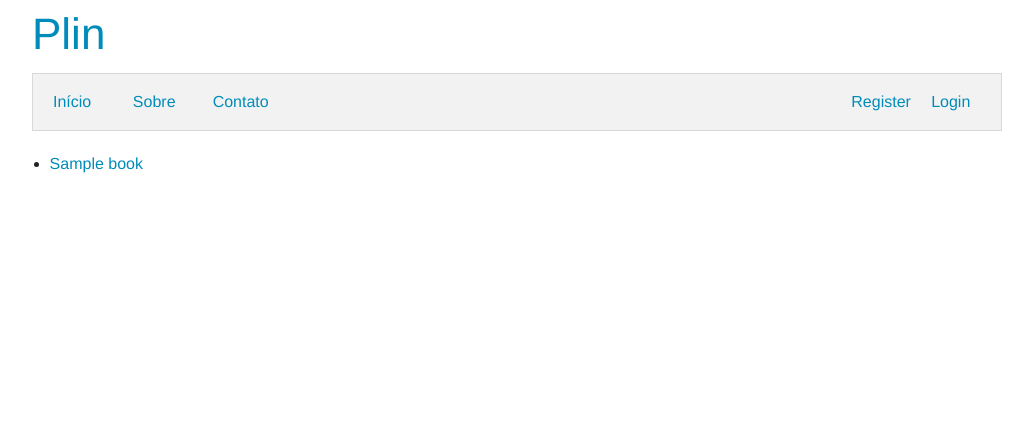
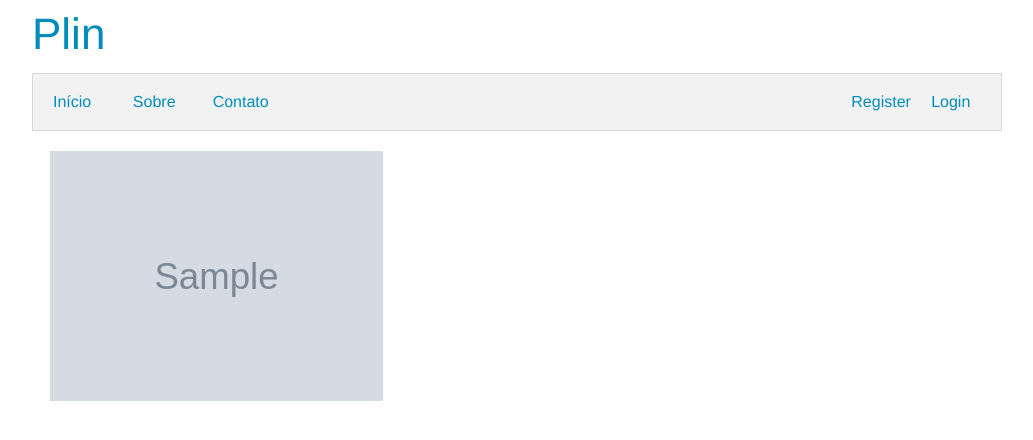
Before and after one commit to antoviaque/plin, a Django app: page / in a window 1280 px wide. Shown: the top 440 px of the page, without its empty margins (123-1156 px from the left). Run offline with Django 3.2, Linux system fonts and the light colour scheme; tables that the repository leaves empty hold one stand-in row (values such as "Sample post"); grey boxes marked "Sample" are stand-in pictures.

Commit message:
Display cover on homepage/search instead of title

```diff
--- a/bookshelf/templates/book/search.html
+++ b/bookshelf/templates/book/search.html
@@ -1,12 +1,12 @@
 {% extends "index.html" %}
 
 {% block content %}
-  <div class="row">
+  <div class="home search row">
     <div class="large-12 medium-12 columns">
       {% if book_list %}
           <ul>
           {% for book in book_list %}
-              <li><a href="{% url 'book_detail' book.pk %}">{{ book.title }}</a></li>
+              <a href="{% url 'book_detail' book.pk %}"><img class="cover" src="{{ book.cover.url }}" /></a>
           {% endfor %}
           </ul>
       {% else %}
--- /dev/null
+++ b/static/css/main.css
@@ -0,0 +1,3 @@
+.home .cover {
+    height: 250px;
+}
--- a/templates/index.html
+++ b/templates/index.html
@@ -7,6 +7,7 @@
   <meta name="viewport" content="width=device-width, initial-scale=1.0" />
   <title>Plin</title>
   <link rel="stylesheet" href='{% static "css/vendor/foundation.css" %}' />
+  <link rel="stylesheet" href='{% static "css/main.css" %}' />
   <script src='{% static "js/vendor/modernizr.js" %}'></script>
 </head>
 <body>
```
